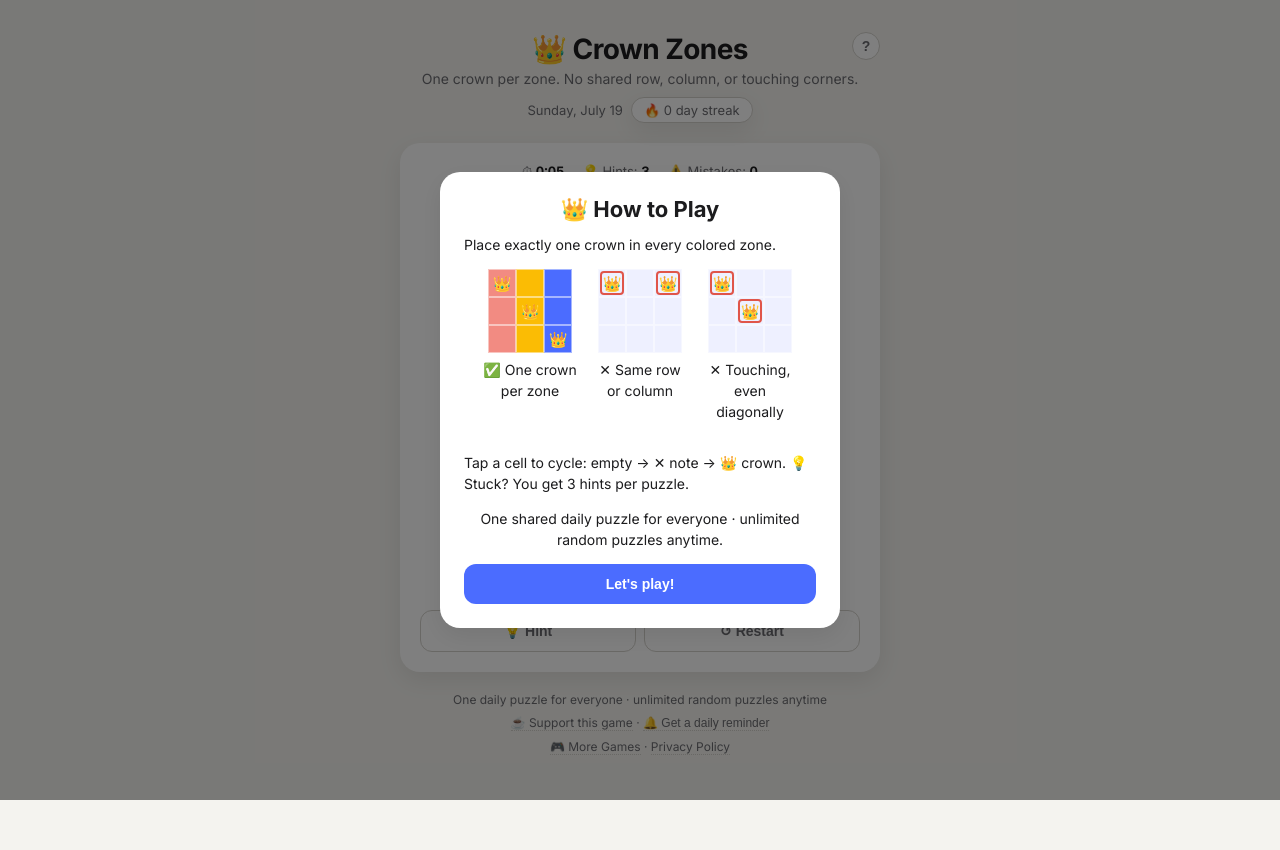
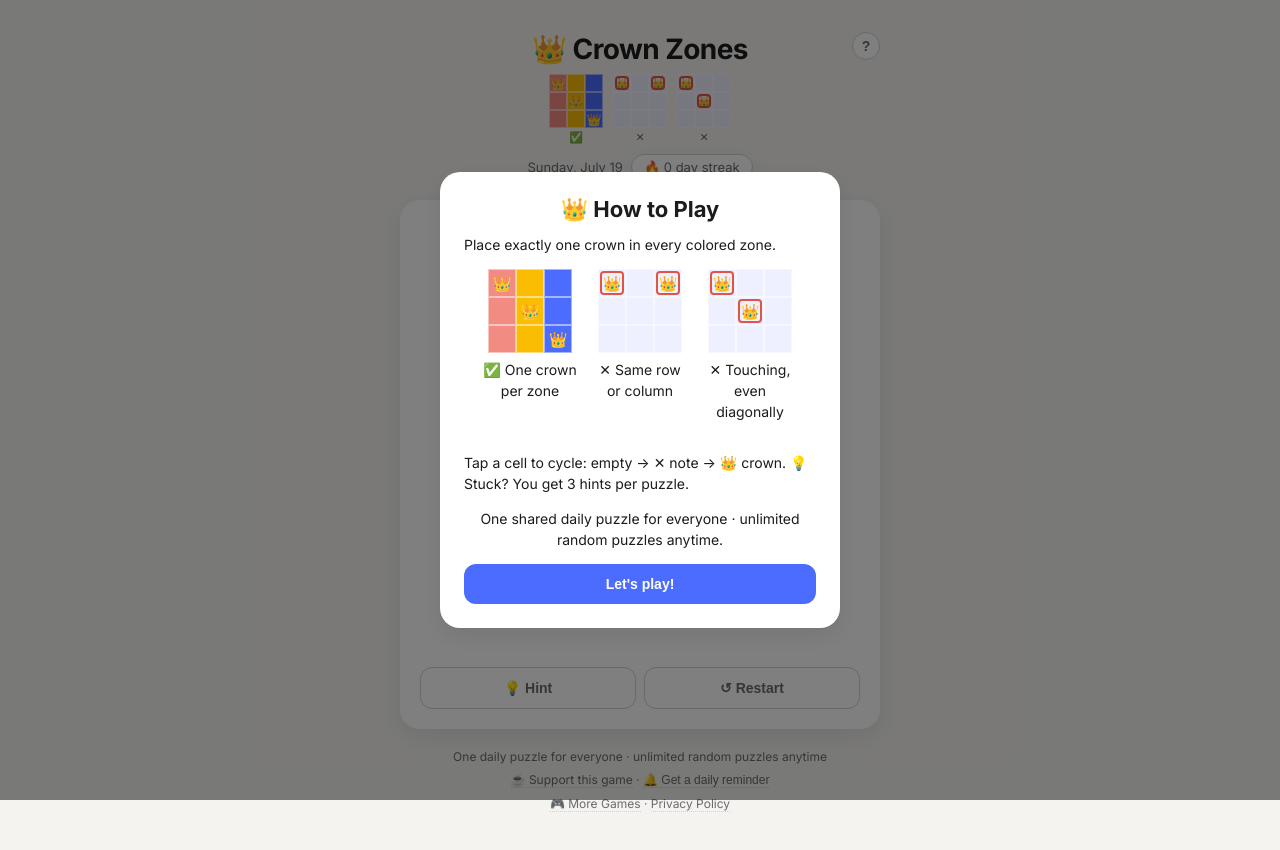
Before and after one commit to anthonydeganijr-bot/crown-zones, a plain HTML site: page index.html in a window 1280 px wide. Before the commit the page ends 819 px from the top, so only its background shows below. Drawn offline with Linux system fonts and the light colour scheme.

Commit message:
Show the rule diagrams on the gameplay screen, not just the modal
Replaces the text tagline under the title with the same small board
diagrams used in the How to Play modal, scaled down, so the rules are
visible at a glance without opening the modal. The original text is
kept for screen readers via a visually-hidden paragraph.

```diff
--- a/index.html
+++ b/index.html
@@ -59,7 +59,6 @@
   }
   .install-close:hover { color: var(--ink); }
   h1 { font-size: 28px; margin: 0 0 4px; letter-spacing: -0.02em; }
-  .tagline { color: var(--sub); font-size: 14px; margin: 0; }
   .datebar {
     display: flex; justify-content: center; gap: 8px; align-items: center;
     margin-top: 10px; font-size: 13px; color: var(--sub);
@@ -154,6 +153,14 @@
     border-radius: 10px; padding: 8px 4px; font-size: 12px; font-weight: 600;
   }
   .btn-level:hover { color: var(--ink); border-color: var(--accent); }
+  .rules-visual-compact { gap: 10px; margin: 8px 0 0; }
+  .rule-example-sm { gap: 2px; }
+  .mini-board-sm .mini-cell { width: 18px; height: 18px; font-size: 12px; }
+  .rule-caption-mini { margin: 0; font-size: 11px; color: var(--sub); }
+  .visually-hidden {
+    position: absolute; width: 1px; height: 1px; padding: 0; margin: -1px;
+    overflow: hidden; clip: rect(0,0,0,0); white-space: nowrap; border: 0;
+  }
 </style>
 </head>
 <body>
@@ -167,7 +174,51 @@
   <header>
     <button id="helpBtn" class="help-btn" aria-label="How to play">?</button>
     <h1>👑 Crown Zones</h1>
-    <p class="tagline">One crown per zone. No shared row, column, or touching corners.</p>
+    <div class="rules-visual rules-visual-compact" aria-hidden="true">
+      <div class="rule-example rule-example-sm">
+        <div class="mini-board mini-board-sm" style="grid-template-columns:repeat(3,18px)">
+          <div class="mini-cell" style="background:#f28b82">👑</div>
+          <div class="mini-cell" style="background:#fbbc04"></div>
+          <div class="mini-cell" style="background:#4b6cff"></div>
+          <div class="mini-cell" style="background:#f28b82"></div>
+          <div class="mini-cell" style="background:#fbbc04">👑</div>
+          <div class="mini-cell" style="background:#4b6cff"></div>
+          <div class="mini-cell" style="background:#f28b82"></div>
+          <div class="mini-cell" style="background:#fbbc04"></div>
+          <div class="mini-cell" style="background:#4b6cff">👑</div>
+        </div>
+        <p class="rule-caption-mini">✅</p>
+      </div>
+      <div class="rule-example rule-example-sm">
+        <div class="mini-board mini-board-sm" style="grid-template-columns:repeat(3,18px)">
+          <div class="mini-cell conflict-demo" style="background:#eef0ff">👑</div>
+          <div class="mini-cell" style="background:#eef0ff"></div>
+          <div class="mini-cell conflict-demo" style="background:#eef0ff">👑</div>
+          <div class="mini-cell" style="background:#eef0ff"></div>
+          <div class="mini-cell" style="background:#eef0ff"></div>
+          <div class="mini-cell" style="background:#eef0ff"></div>
+          <div class="mini-cell" style="background:#eef0ff"></div>
+          <div class="mini-cell" style="background:#eef0ff"></div>
+          <div class="mini-cell" style="background:#eef0ff"></div>
+        </div>
+        <p class="rule-caption-mini">✕</p>
+      </div>
+      <div class="rule-example rule-example-sm">
+        <div class="mini-board mini-board-sm" style="grid-template-columns:repeat(3,18px)">
+          <div class="mini-cell conflict-demo" style="background:#eef0ff">👑</div>
+          <div class="mini-cell" style="background:#eef0ff"></div>
+          <div class="mini-cell" style="background:#eef0ff"></div>
+          <div class="mini-cell" style="background:#eef0ff"></div>
+          <div class="mini-cell conflict-demo" style="background:#eef0ff">👑</div>
+          <div class="mini-cell" style="background:#eef0ff"></div>
+          <div class="mini-cell" style="background:#eef0ff"></div>
+          <div class="mini-cell" style="background:#eef0ff"></div>
+          <div class="mini-cell" style="background:#eef0ff"></div>
+        </div>
+        <p class="rule-caption-mini">✕</p>
+      </div>
+    </div>
+    <p class="visually-hidden">One crown per zone. No shared row, column, or touching corners.</p>
     <div class="datebar">
       <span id="todayLabel"></span>
       <span class="streak">🔥 <span id="streakCount">0</span> day streak</span>
```
